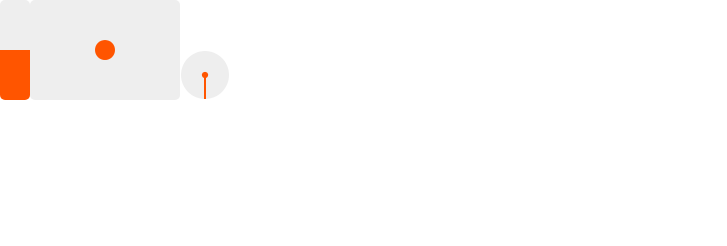
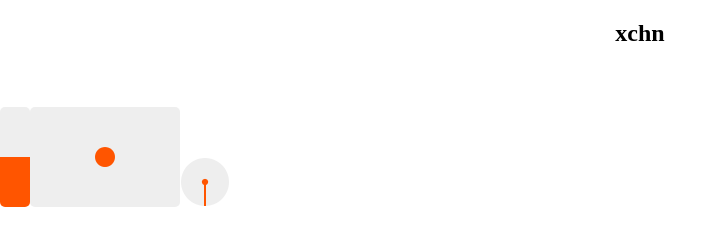
Before and after one commit to davidgranstrom/xchn-browser-ui, a website with bundled scripts: page public/index.html in a window 1280 px wide. Shown: the whole page, without its empty margins (0-727 px from the left). Built offline with nearby package versions, Linux system fonts and the light colour scheme.

Commit message:
Add mockup grid

```diff
--- a/public/index.html
+++ b/public/index.html
@@ -5,10 +5,26 @@
         <meta name="viewport" content="width=device-width,initial-scale=1">
         <link rel="stylesheet" href="dist/pills.min.css">
         <script src="dist/nexusUI.min.js"></script>
+        <script src="dist/osc-browser.min.js"></script>
         <title>xchn</title>
     </head>
     <body>
-        <div id="container"></div>
+        <section id="container">
+            <h1 class='align-center'>xchn</h1>
+            <div class="row">
+                <div class="row">
+                    <div class="column one-third">
+                        <div class="row">
+                            <div class="column whole" id="xy"></div>
+                        </div>
+                        <div class="row">
+                            <div class="column two" id="slider"></div>
+                            <div class="column two" id="knob"></div>
+                        </div>
+                    </div>
+                </div>
+            </div>
+        </section>
         <script src="dist/app.js"></script>
     </body>
 </html>
```
